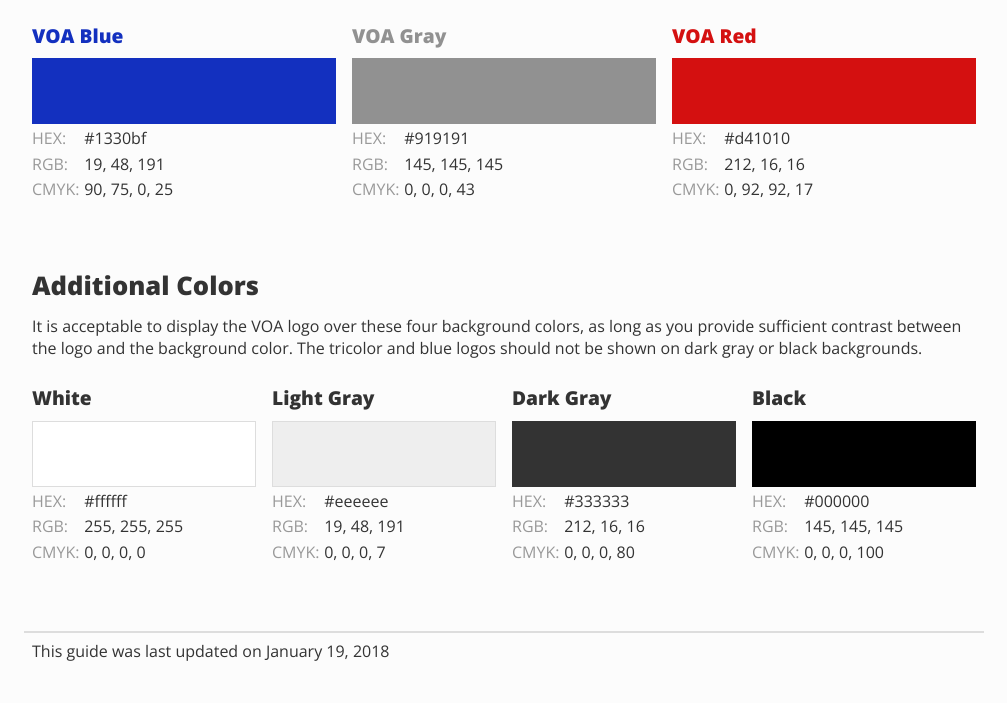
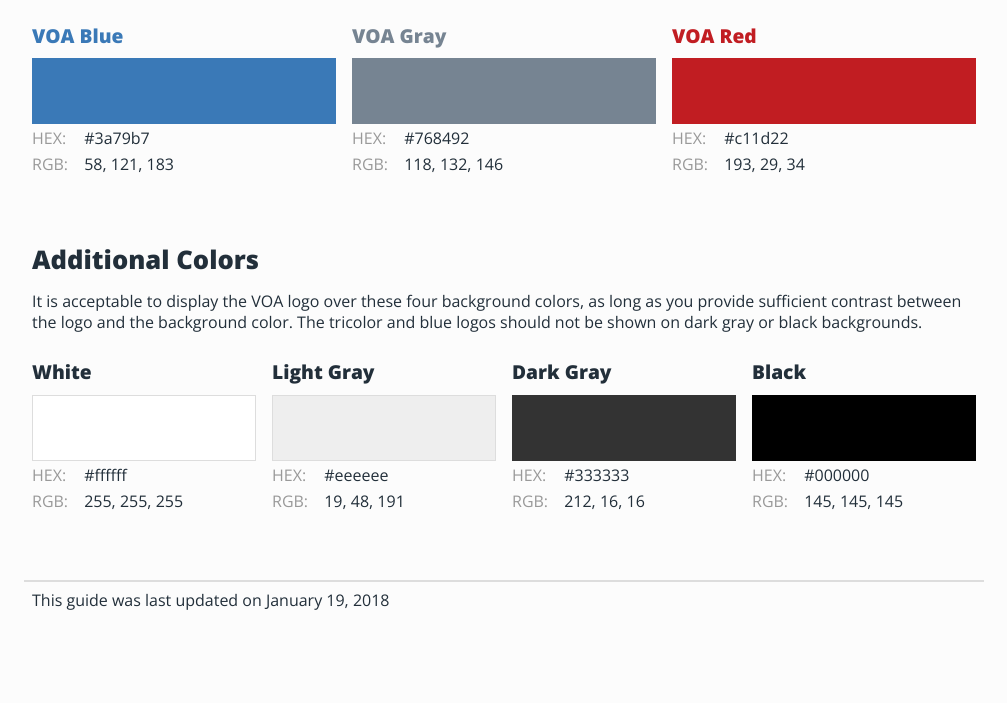
Before and after one commit to smekosh/voa-branding-guide, a plain HTML site: page index.html in a window 1280 px wide. Shown: the part 593-1296 px from the top of the page, without its empty margins (136-1143 px from the left). After the commit the page ends 1245 px from the top, so only its background shows below. Drawn offline with nearby package versions, Linux system fonts and the light colour scheme.

Commit message:
Updating for 2019 branding (WIP)

```diff
--- a/branding.scss
+++ b/branding.scss
@@ -15,17 +15,19 @@ blockquote:before, blockquote:after, q:before, q:after { content: ''; content: n
 table { border-collapse: collapse; border-spacing: 0; }
 
 
-$voablue: #1330bf;
+$voablue: #3a79b7;
 .blue { background: $voablue; }
 .bluetext { color: $voablue; }
 
-$voagray: #919191;
+$voagray: #768492;
 .gray { background: $voagray; }
 .graytext { color: $voagray; }
 
-$voared: #d41010;
+$voared: #c11d22;
 .red { background: $voared; }
 .redtext { color: $voared; }
+
+$voadkblue: #0a5b96;
 
 $white:    #fff;
 $offwhite: #fcfcfc;
@@ -33,7 +35,7 @@ $ultgray:  #eee;
 $vltgray:  #ddd;
 $ltgray:   #999;
 $midgray:  #666;
-$dkgray:   #333;
+$dkgray:   #222f3a;
 
 
 html {
@@ -60,6 +62,9 @@ h3 { font-size: 1.2rem; margin:  .6rem 0; }
 h4 { font-size: 1rem;   margin:  .5rem 0; }
 
 p { font-size: 1rem; margin: 0 0 1rem 0; }
+
+p > a { color: $voablue; }
+p > a:hover { color: $voadkblue; }
 
 .print-only {
 	display: none;
--- a/index.html
+++ b/index.html
@@ -103,26 +103,26 @@
 
 				<div class="grid-box">
 					<h3 class="bluetext">VOA Blue</h3>
-					<div class="color" style="background: #1330bf; border: 1px solid #1330bf;"></div>
-					<p class="hex"><span class="label">Hex:</span> #1330bf</p>
-					<p class="rgb"><span class="label">RGB:</span> 19, 48, 191</p>
-					<p class="cmyk"><span class="label">CMYK:</span> 90, 75, 0, 25</p>
+					<div class="color" style="background: #3a79b7; border: 1px solid #3a79b7;"></div>
+					<p class="hex"><span class="label">Hex:</span> #3a79b7</p>
+					<p class="rgb"><span class="label">RGB:</span> 58, 121, 183</p>
+					<!-- <p class="cmyk"><span class="label">CMYK:</span> 90, 75, 0, 25</p> -->
 				</div>
 
 				<div class="grid-box">
 					<h3 class="graytext">VOA Gray</h3>
-					<div class="color" style="background: #919191; border: 1px solid #919191;"></div>
-					<p class="hex"><span class="label">Hex:</span> #919191</p>
-					<p class="rgb"><span class="label">RGB:</span> 145, 145, 145</p>
-					<p class="cmyk"><span class="label">CMYK:</span> 0, 0, 0, 43</p>
+					<div class="color" style="background: #768492; border: 1px solid #768492;"></div>
+					<p class="hex"><span class="label">Hex:</span> #768492</p>
+					<p class="rgb"><span class="label">RGB:</span> 118, 132, 146</p>
+					<!-- <p class="cmyk"><span class="label">CMYK:</span> 0, 0, 0, 43</p> -->
 				</div>
 
 				<div class="grid-box">
 					<h3 class="redtext">VOA Red</h3>
-					<div class="color" style="background: #d41010; border: 1px solid #d41010;"></div>
-					<p class="hex"><span class="label">Hex:</span> #d41010</p>
-					<p class="rgb"><span class="label">RGB:</span> 212, 16, 16</p>
-					<p class="cmyk"><span class="label">CMYK:</span> 0, 92, 92, 17</p>
+					<div class="color" style="background: #c11d22; border: 1px solid #c11d22;"></div>
+					<p class="hex"><span class="label">Hex:</span> #c11d22</p>
+					<p class="rgb"><span class="label">RGB:</span> 193, 29, 34</p>
+					<!-- <p class="cmyk"><span class="label">CMYK:</span> 0, 92, 92, 17</p> -->
 				</div>
 
 			</div>
@@ -143,7 +143,7 @@
 					<div class="color" style="background: #fff; border: 1px solid #ddd;"></div>
 					<p class="hex"><span class="label">Hex:</span> #ffffff</p>
 					<p class="rgb"><span class="label">RGB:</span> 255, 255, 255</p>
-					<p class="cmyk"><span class="label">CMYK:</span> 0, 0, 0, 0</p>
+					<!-- <p class="cmyk"><span class="label">CMYK:</span> 0, 0, 0, 0</p> -->
 				</div>
 
 				<div class="grid-box">
@@ -151,7 +151,7 @@
 					<div class="color" style="background: #eee; border: 1px solid #ddd;"></div>
 					<p class="hex"><span class="label">Hex:</span> #eeeeee</p>
 					<p class="rgb"><span class="label">RGB:</span> 19, 48, 191</p>
-					<p class="cmyk"><span class="label">CMYK:</span> 0, 0, 0, 7</p>
+					<!-- <p class="cmyk"><span class="label">CMYK:</span> 0, 0, 0, 7</p> -->
 				</div>
 
 				<div class="grid-box">
@@ -159,7 +159,7 @@
 					<div class="color" style="background: #333; border: 1px solid #333;"></div>
 					<p class="hex"><span class="label">Hex:</span> #333333</p>
 					<p class="rgb"><span class="label">RGB:</span> 212, 16, 16</p>
-					<p class="cmyk"><span class="label">CMYK:</span> 0, 0, 0, 80</p>
+					<!-- <p class="cmyk"><span class="label">CMYK:</span> 0, 0, 0, 80</p> -->
 				</div>
 
 				<div class="grid-box">
@@ -167,7 +167,7 @@
 					<div class="color" style="background: #000; border: 1px solid #000;"></div>
 					<p class="hex"><span class="label">Hex:</span> #000000</p>
 					<p class="rgb"><span class="label">RGB:</span> 145, 145, 145</p>
-					<p class="cmyk"><span class="label">CMYK:</span> 0, 0, 0, 100</p>
+					<!-- <p class="cmyk"><span class="label">CMYK:</span> 0, 0, 0, 100</p> -->
 				</div>
 
 			</div>
```
Also changed, not shown: branding.css, 1 other file.
